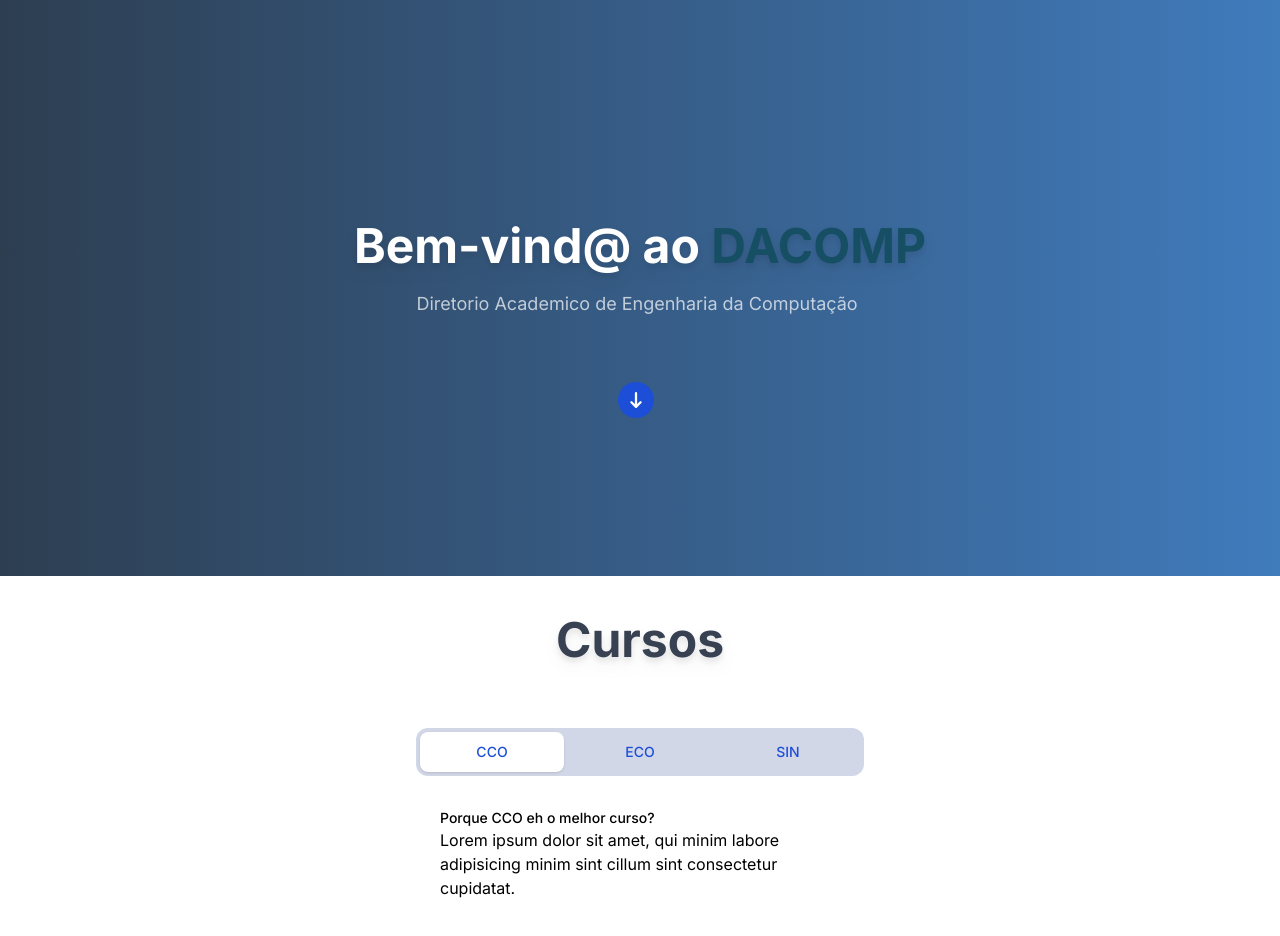
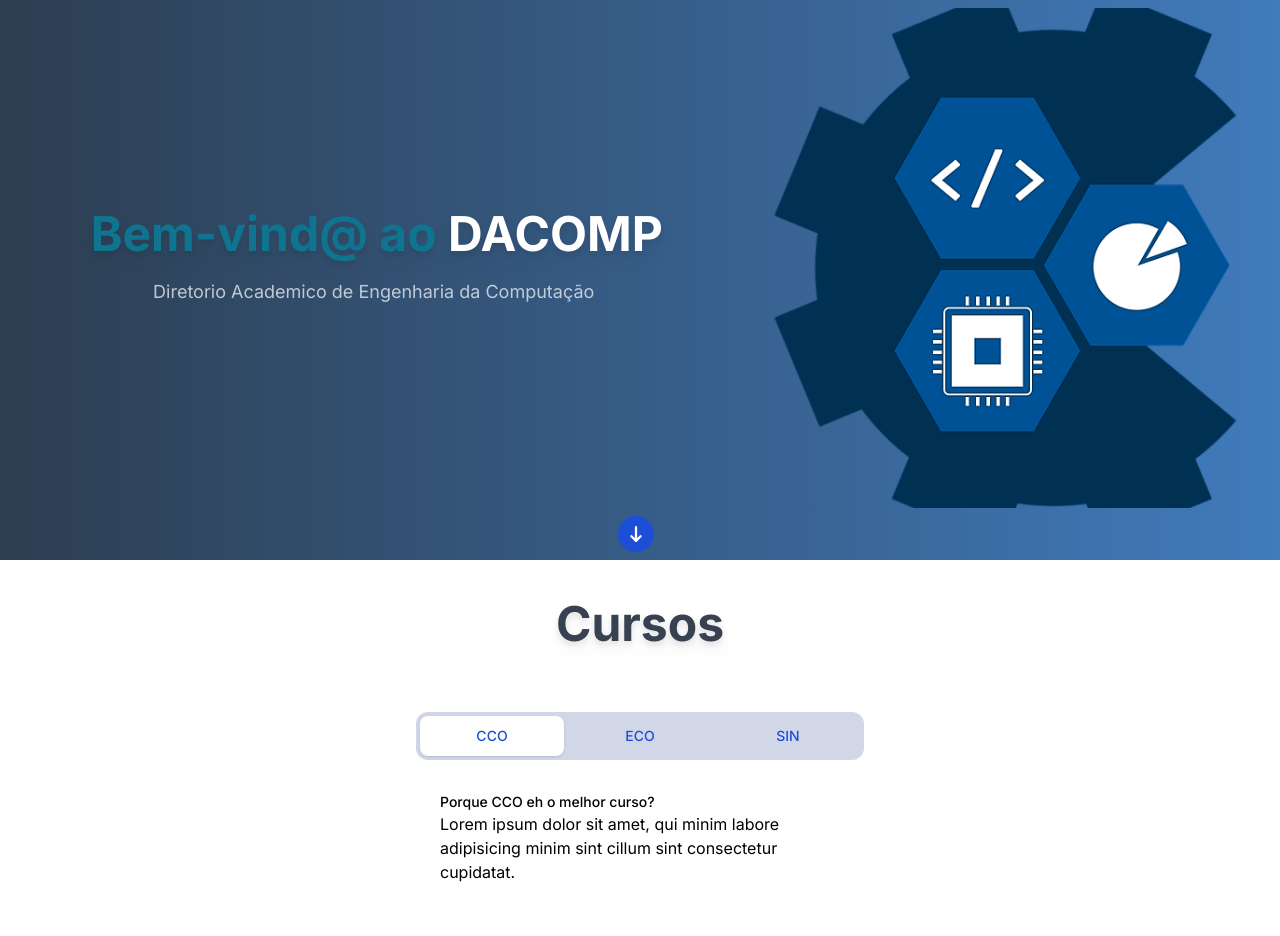
Before and after one commit to websterramos/dacomp, a Next.js app: page / in a window 1280 px wide. Shown: the top 936 px of the page. Built offline with nearby package versions, Linux system fonts and the light colour scheme.

Commit message:
adicionando responsivo e imagem

```diff
--- a/src/app/page.tsx
+++ b/src/app/page.tsx
@@ -1,4 +1,5 @@
 import Writer  from '../app/Writer'
+import Image from 'next/image'
 import ButtonDown  from '../app/ButtonDown'
 import Curses from '../app/Curses'
 
@@ -6,15 +7,30 @@ export default function Home() {
   return (
     <main>
       <section>
-          <header className="w-full flex flex-col items-center justify-center h-[36rem] bg-gradient-to-r from-dark-blue to-light-blue ">
-            <div className="flex flex-col align-center justify-center items-center p-16">
-              <h1 className=" text-center text-5xl text-white font-bold drop-shadow-lg">Bem-vind@ ao
-                <span className="text-cyan-900"> DACOMP</span>
+          <header className="w-full flex flex-col justify-evenly h-[35rem]  bg-gradient-to-r from-dark-blue to-light-blue ">
+            <div className='flex md:justify-evenly  justify-center'>
+            <div className="flex flex-col justify-center items-center p-16">
+              <h1 className=" text-center text-5xl text-cyan-700 font-bold drop-shadow-lg">Bem-vind@ ao
+                <span className="text-white"> DACOMP</span>
               </h1>
               <Writer/>
             </div>
+
+            <Image className=' hidden md:block'
+              src={'/logo.png'}
+              alt='Logo da Dacomp'
+              width={500}
+              height={600}
+              priority
+            />
+
+          </div>
+
+        <div className='flex justify-center items-center'>
           <ButtonDown/>
-          </header>
+        </div>
+
+        </header>
       </section>
 
       <Curses/>
```
